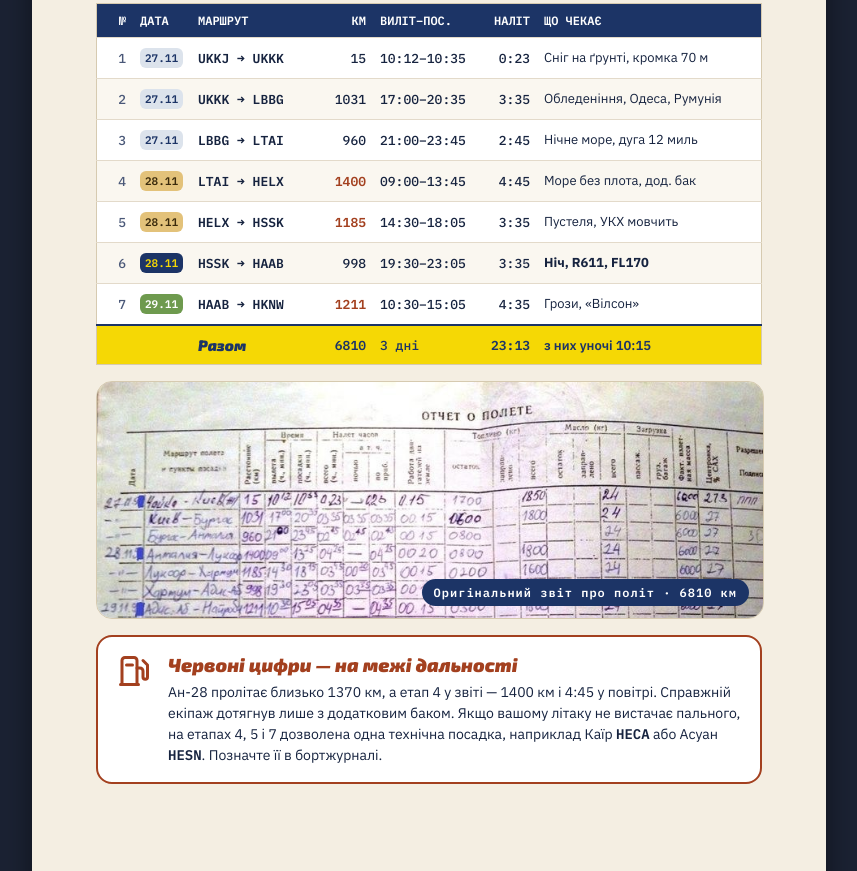
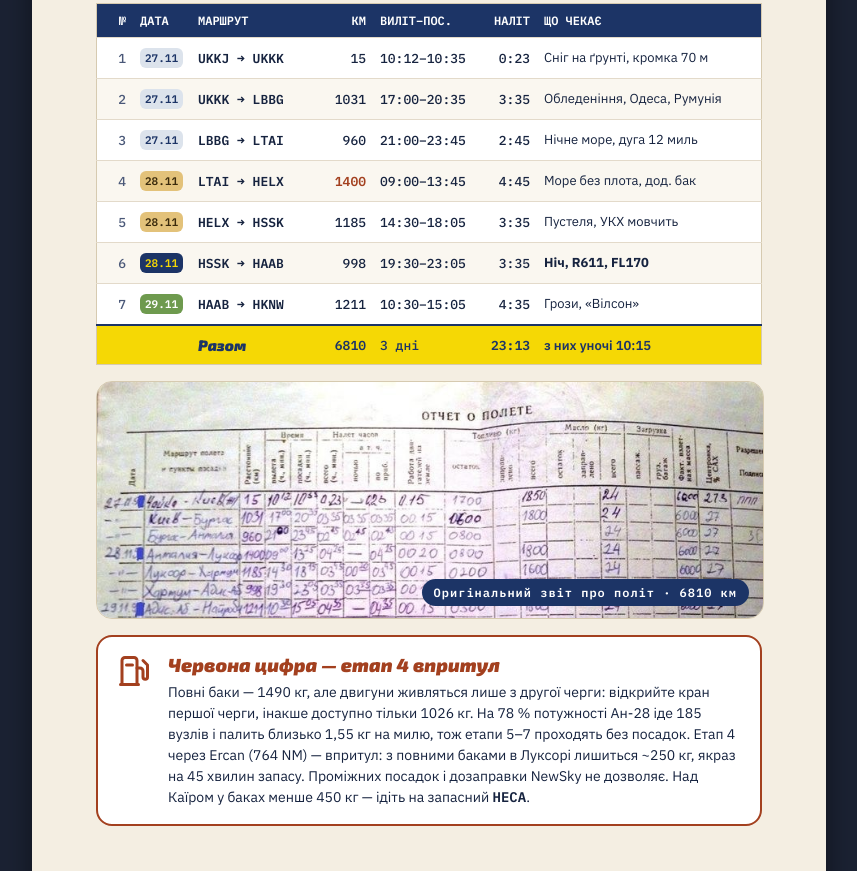
Before and after one commit to rostykk/an28-nairobi, a plain HTML site: page index.html in a window 1280 px wide. Shown: the part 4829-5700 px from the top of the page, without its empty margins (211-1068 px from the left). Drawn offline with Linux system fonts and the light colour scheme.

Commit message:
Етап 4: оновлено розрахунок пального

```diff
--- a/index.html
+++ b/index.html
@@ -315,9 +315,9 @@ main{display:flex;flex-direction:column;align-items:center;gap:24px;padding:24px
       <tr style="border-top: 1px solid #E3DACA; background: #FAF7F0"><td style="padding: 10px 7px; text-align: right; font-family: 'IBM Plex Mono', monospace; color: #4A5878">2</td><td style="padding: 10px 7px"><div style="display: inline-block; border-radius: 6px; background: #DCE3EC; color: #1C3466; font-family: 'IBM Plex Mono', monospace; font-weight: 600; font-size: 11px; padding: 3px 5px">27.11</div></td><td style="padding: 10px 7px; font-family: 'IBM Plex Mono', monospace; font-weight: 600">UKKK → LBBG</td><td style="padding: 10px 7px; text-align: right; font-family: 'IBM Plex Mono', monospace">1031</td><td style="padding: 10px 7px; font-family: 'IBM Plex Mono', monospace">17:00–20:35</td><td style="padding: 10px 7px; text-align: right; font-family: 'IBM Plex Mono', monospace">3:35</td><td style="padding: 10px 7px; line-height: 1.35">Обледеніння, Одеса, Румунія</td></tr>
       <tr style="border-top: 1px solid #E3DACA"><td style="padding: 10px 7px; text-align: right; font-family: 'IBM Plex Mono', monospace; color: #4A5878">3</td><td style="padding: 10px 7px"><div style="display: inline-block; border-radius: 6px; background: #DCE3EC; color: #1C3466; font-family: 'IBM Plex Mono', monospace; font-weight: 600; font-size: 11px; padding: 3px 5px">27.11</div></td><td style="padding: 10px 7px; font-family: 'IBM Plex Mono', monospace; font-weight: 600">LBBG → LTAI</td><td style="padding: 10px 7px; text-align: right; font-family: 'IBM Plex Mono', monospace">960</td><td style="padding: 10px 7px; font-family: 'IBM Plex Mono', monospace">21:00–23:45</td><td style="padding: 10px 7px; text-align: right; font-family: 'IBM Plex Mono', monospace">2:45</td><td style="padding: 10px 7px; line-height: 1.35">Нічне море, дуга 12 миль</td></tr>
       <tr style="border-top: 1px solid #E3DACA; background: #FAF7F0"><td style="padding: 10px 7px; text-align: right; font-family: 'IBM Plex Mono', monospace; color: #4A5878">4</td><td style="padding: 10px 7px"><div style="display: inline-block; border-radius: 6px; background: #E3C27A; color: #3A2A0C; font-family: 'IBM Plex Mono', monospace; font-weight: 600; font-size: 11px; padding: 3px 5px">28.11</div></td><td style="padding: 10px 7px; font-family: 'IBM Plex Mono', monospace; font-weight: 600">LTAI → HELX</td><td style="padding: 10px 7px; text-align: right; font-family: 'IBM Plex Mono', monospace; font-weight: 700; color: #A3401F">1400</td><td style="padding: 10px 7px; font-family: 'IBM Plex Mono', monospace">09:00–13:45</td><td style="padding: 10px 7px; text-align: right; font-family: 'IBM Plex Mono', monospace">4:45</td><td style="padding: 10px 7px; line-height: 1.35">Море без плота, дод. бак</td></tr>
-      <tr style="border-top: 1px solid #E3DACA"><td style="padding: 10px 7px; text-align: right; font-family: 'IBM Plex Mono', monospace; color: #4A5878">5</td><td style="padding: 10px 7px"><div style="display: inline-block; border-radius: 6px; background: #E3C27A; color: #3A2A0C; font-family: 'IBM Plex Mono', monospace; font-weight: 600; font-size: 11px; padding: 3px 5px">28.11</div></td><td style="padding: 10px 7px; font-family: 'IBM Plex Mono', monospace; font-weight: 600">HELX → HSSK</td><td style="padding: 10px 7px; text-align: right; font-family: 'IBM Plex Mono', monospace; font-weight: 700; color: #A3401F">1185</td><td style="padding: 10px 7px; font-family: 'IBM Plex Mono', monospace">14:30–18:05</td><td style="padding: 10px 7px; text-align: right; font-family: 'IBM Plex Mono', monospace">3:35</td><td style="padding: 10px 7px; line-height: 1.35">Пустеля, УКХ мовчить</td></tr>
+      <tr style="border-top: 1px solid #E3DACA"><td style="padding: 10px 7px; text-align: right; font-family: 'IBM Plex Mono', monospace; color: #4A5878">5</td><td style="padding: 10px 7px"><div style="display: inline-block; border-radius: 6px; background: #E3C27A; color: #3A2A0C; font-family: 'IBM Plex Mono', monospace; font-weight: 600; font-size: 11px; padding: 3px 5px">28.11</div></td><td style="padding: 10px 7px; font-family: 'IBM Plex Mono', monospace; font-weight: 600">HELX → HSSK</td><td style="padding: 10px 7px; text-align: right; font-family: 'IBM Plex Mono', monospace">1185</td><td style="padding: 10px 7px; font-family: 'IBM Plex Mono', monospace">14:30–18:05</td><td style="padding: 10px 7px; text-align: right; font-family: 'IBM Plex Mono', monospace">3:35</td><td style="padding: 10px 7px; line-height: 1.35">Пустеля, УКХ мовчить</td></tr>
       <tr style="border-top: 1px solid #E3DACA; background: #FAF7F0"><td style="padding: 10px 7px; text-align: right; font-family: 'IBM Plex Mono', monospace; color: #4A5878">6</td><td style="padding: 10px 7px"><div style="display: inline-block; border-radius: 6px; background: #1C3466; color: #F5D805; font-family: 'IBM Plex Mono', monospace; font-weight: 600; font-size: 11px; padding: 3px 5px">28.11</div></td><td style="padding: 10px 7px; font-family: 'IBM Plex Mono', monospace; font-weight: 600">HSSK → HAAB</td><td style="padding: 10px 7px; text-align: right; font-family: 'IBM Plex Mono', monospace">998</td><td style="padding: 10px 7px; font-family: 'IBM Plex Mono', monospace">19:30–23:05</td><td style="padding: 10px 7px; text-align: right; font-family: 'IBM Plex Mono', monospace">3:35</td><td style="padding: 10px 7px; line-height: 1.35"><b>Ніч, R611, FL170</b></td></tr>
-      <tr style="border-top: 1px solid #E3DACA"><td style="padding: 10px 7px; text-align: right; font-family: 'IBM Plex Mono', monospace; color: #4A5878">7</td><td style="padding: 10px 7px"><div style="display: inline-block; border-radius: 6px; background: #6E9A4E; color: #ffffff; font-family: 'IBM Plex Mono', monospace; font-weight: 600; font-size: 11px; padding: 3px 5px">29.11</div></td><td style="padding: 10px 7px; font-family: 'IBM Plex Mono', monospace; font-weight: 600">HAAB → HKNW</td><td style="padding: 10px 7px; text-align: right; font-family: 'IBM Plex Mono', monospace; font-weight: 700; color: #A3401F">1211</td><td style="padding: 10px 7px; font-family: 'IBM Plex Mono', monospace">10:30–15:05</td><td style="padding: 10px 7px; text-align: right; font-family: 'IBM Plex Mono', monospace">4:35</td><td style="padding: 10px 7px; line-height: 1.35">Грози, «Вілсон»</td></tr>
+      <tr style="border-top: 1px solid #E3DACA"><td style="padding: 10px 7px; text-align: right; font-family: 'IBM Plex Mono', monospace; color: #4A5878">7</td><td style="padding: 10px 7px"><div style="display: inline-block; border-radius: 6px; background: #6E9A4E; color: #ffffff; font-family: 'IBM Plex Mono', monospace; font-weight: 600; font-size: 11px; padding: 3px 5px">29.11</div></td><td style="padding: 10px 7px; font-family: 'IBM Plex Mono', monospace; font-weight: 600">HAAB → HKNW</td><td style="padding: 10px 7px; text-align: right; font-family: 'IBM Plex Mono', monospace">1211</td><td style="padding: 10px 7px; font-family: 'IBM Plex Mono', monospace">10:30–15:05</td><td style="padding: 10px 7px; text-align: right; font-family: 'IBM Plex Mono', monospace">4:35</td><td style="padding: 10px 7px; line-height: 1.35">Грози, «Вілсон»</td></tr>
       <tr style="border-top: 2px solid #1C3466; background: #F5D805"><td style="padding: 10px 7px"></td><td style="padding: 10px 7px"></td><td style="padding: 10px 7px; font-family: 'Exo 2', sans-serif; font-weight: 900; font-style: italic; font-size: 15px; color: #1C3466">Разом</td><td style="padding: 10px 7px; text-align: right; font-family: 'IBM Plex Mono', monospace; font-weight: 700; color: #1C3466">6810</td><td style="padding: 10px 7px; font-family: 'IBM Plex Mono', monospace; color: #1C3466">3 дні</td><td style="padding: 10px 7px; text-align: right; font-family: 'IBM Plex Mono', monospace; font-weight: 700; color: #1C3466">23:13</td><td style="padding: 10px 7px; color: #1C3466; font-weight: 600">з них уночі 10:15</td></tr>
     </tbody>
   </table>
@@ -330,8 +330,8 @@ main{display:flex;flex-direction:column;align-items:center;gap:24px;padding:24px
   <div style="margin-top: 16px; display: flex; gap: 16px; background: #ffffff; border: 2px solid #A3401F; border-radius: 16px; padding: 16px 18px">
     <svg aria-hidden="true" width="36" height="36" viewBox="0 0 24 24" fill="none" stroke="#A3401F" stroke-width="2" stroke-linecap="round" stroke-linejoin="round" style="flex-shrink: 0"><path d="M4 21V5a2 2 0 0 1 2-2h6a2 2 0 0 1 2 2v16"></path><path d="M3 21h12"></path><path d="M7 8h4"></path><path d="M14 10h2a2 2 0 0 1 2 2v4a1.5 1.5 0 0 0 3 0V8l-3-3"></path></svg>
     <div style="display: flex; flex-direction: column; gap: 6px">
-      <div style="font-family: 'Exo 2', sans-serif; font-weight: 900; font-style: italic; font-size: 19px; color: #A3401F">Червоні цифри — на межі дальності</div>
-      <div style="font-size: 14px; line-height: 1.5">Ан-28 пролітає близько 1370 км, а етап 4 у звіті — 1400 км і 4:45 у повітрі. Справжній екіпаж дотягнув лише з додатковим баком. Якщо вашому літаку не вистачає пального, на етапах 4, 5 і 7 дозволена одна технічна посадка, наприклад Каїр <b style="font-family: 'IBM Plex Mono', monospace">HECA</b> або Асуан <b style="font-family: 'IBM Plex Mono', monospace">HESN</b>. Позначте її в бортжурналі.</div>
+      <div style="font-family: 'Exo 2', sans-serif; font-weight: 900; font-style: italic; font-size: 19px; color: #A3401F">Червона цифра — етап 4 впритул</div>
+      <div style="font-size: 14px; line-height: 1.5">Повні баки — 1490 кг, але двигуни живляться лише з другої черги: відкрийте кран першої черги, інакше доступно тільки 1026 кг. На 78 % потужності Ан-28 іде 185 вузлів і палить близько 1,55 кг на милю, тож етапи 5–7 проходять без посадок. Етап 4 через Ercan (764 NM) — впритул: з повними баками в Луксорі лишиться ~250 кг, якраз на 45 хвилин запасу. Проміжних посадок і дозаправки NewSky не дозволяє. Над Каїром у баках менше 450 кг — ідіть на запасний <b style="font-family: 'IBM Plex Mono', monospace">HECA</b>.</div>
     </div>
   </div>
 
```
Also changed, not shown: 1 other file.
